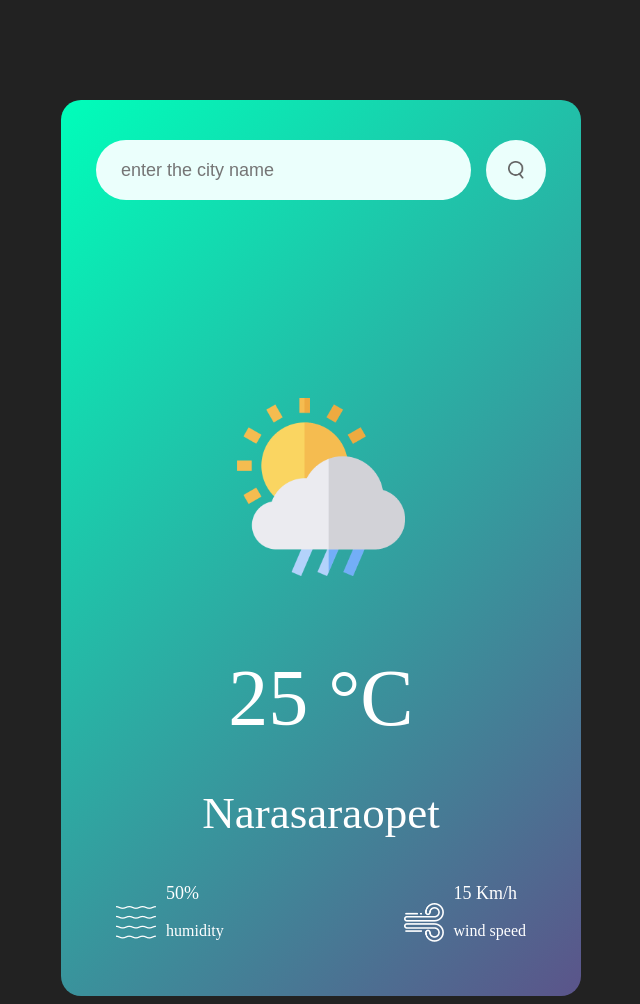
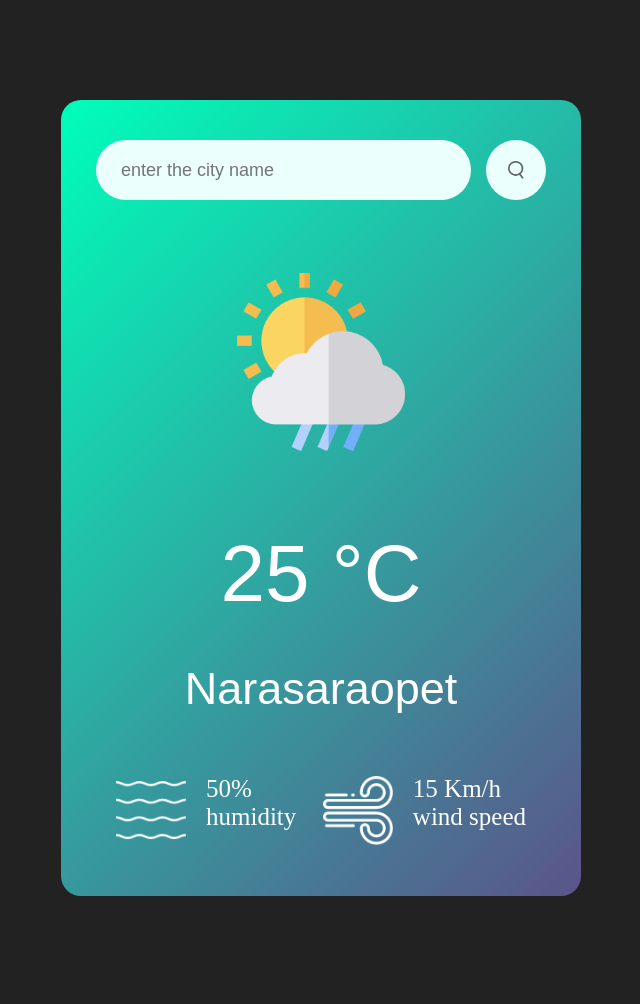
Before and after one commit to Ashok-Kumar-dharanikota/Weather-App, a plain HTML site: page index.html in a window 1280 px wide. Shown: the whole page, without its empty margins (319-959 px from the left). After the commit the page ends 904 px from the top, so only its background shows below. Drawn offline with Linux system fonts and the light colour scheme.

Commit message:
weather API and clean design is added

```diff
--- a/index.html
+++ b/index.html
@@ -24,10 +24,7 @@
                 <img src="images/humidity.png" >
                 <div>
                     <p class="humidity">
-                        50%
-                    </p>
-                    <p>
-                        humidity
+                        50% <br> humidity
                     </p>
                 </div>
             </div>
@@ -35,10 +32,7 @@
                 <img src="images/wind.png" >
                 <div>
                     <p class="wind">
-                        15 Km/h
-                    </p>
-                    <p>
-                        wind speed
+                        15 Km/h <br> wind speed
                     </p>
                 </div>
             </div>
--- a/script.js
+++ b/script.js
@@ -6,7 +6,7 @@ const SearchBtn  = document.querySelector(".search button");
 const weatherIcon = document.querySelector(".weather-icon");
 
 async function CheckWeather(city){
-    const response = await fetch(APIUrl + city +  '&appid=${apikey}');
+    const response = await fetch(APIUrl + city + `&appid=${APIkey}`);
     var data = await response.json();
 
     console.log(data);
@@ -14,7 +14,7 @@ async function CheckWeather(city){
     document.querySelector(".city").innerHTML = data.name;
     document.querySelector(".temp").innerHTML = Math.round(data.main.temp) + "°C";
     document.querySelector(".humidity").innerHTML = data.main.humidity + "%";
-    document.querySelector(".wind").innerHTML = data.wind.speed + "Km/h";
+    document.querySelector(".wind").innerHTML = data.wind.speed + " Km/h";
 
     if(data.weather[0].main == "Clouds"){
         weatherIcon.src = "images/clouds.png";
--- a/styles.css
+++ b/styles.css
@@ -51,19 +51,21 @@ body {
 }
 
 .weather-icon {
-    margin-top: 175px;
+    margin-top: 50px;
     align-items: center;
 }
 
 .weather h1 {
     font-size: 80px;
     font-weight: 500;
+    font-family: Arial, Helvetica, sans-serif;
 }
 
 .weather h2 {
     font-size: 45px;
     font-weight: 400;
     margin-top: -10px;
+    font-family: sans-serif;
 }
 
 .details {
@@ -81,11 +83,11 @@ body {
 }
 
 .column img {
-    width: 40px;
-    margin-right: 10px;
+    width: 70px;
+    margin-right: 20px;
 }
 
 .humidity, .wind {
-    font-size: 18px;
-    margin-top: -6px;
+    font-size: 25px;
+    margin-top: 10px;
 }
```
